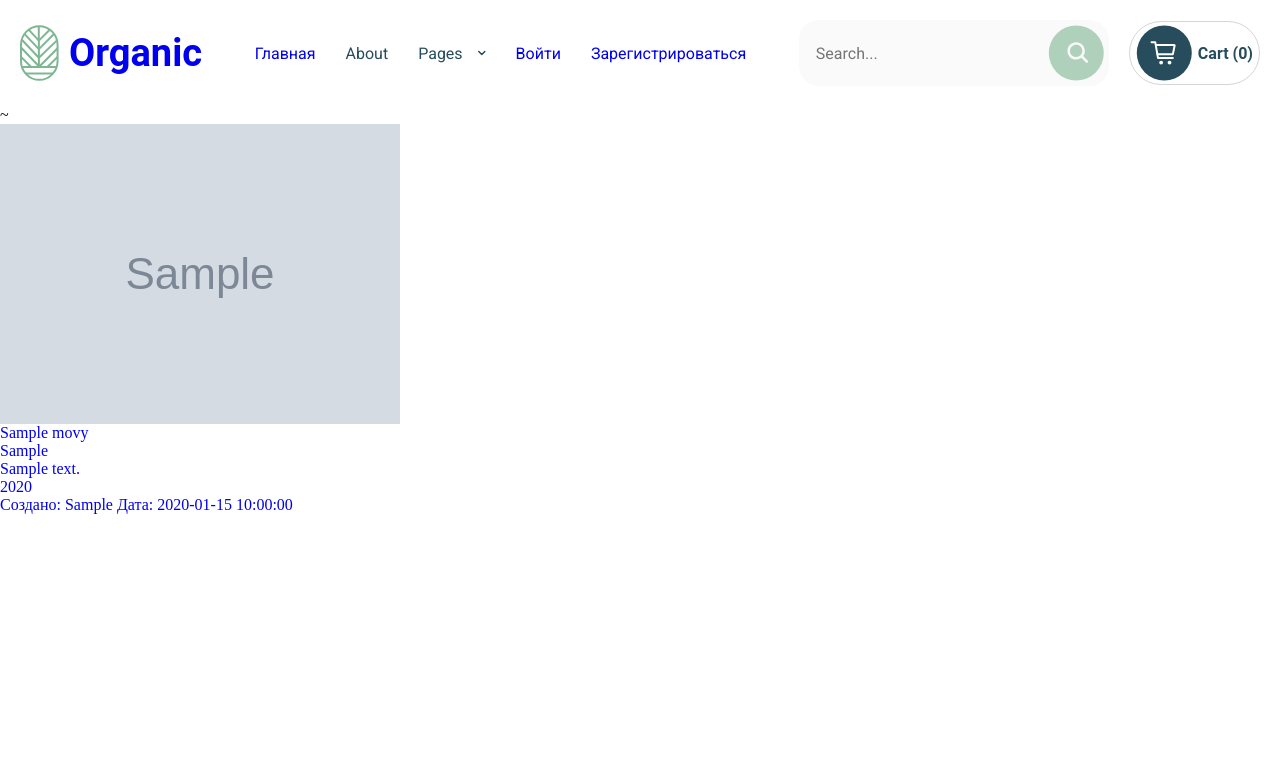
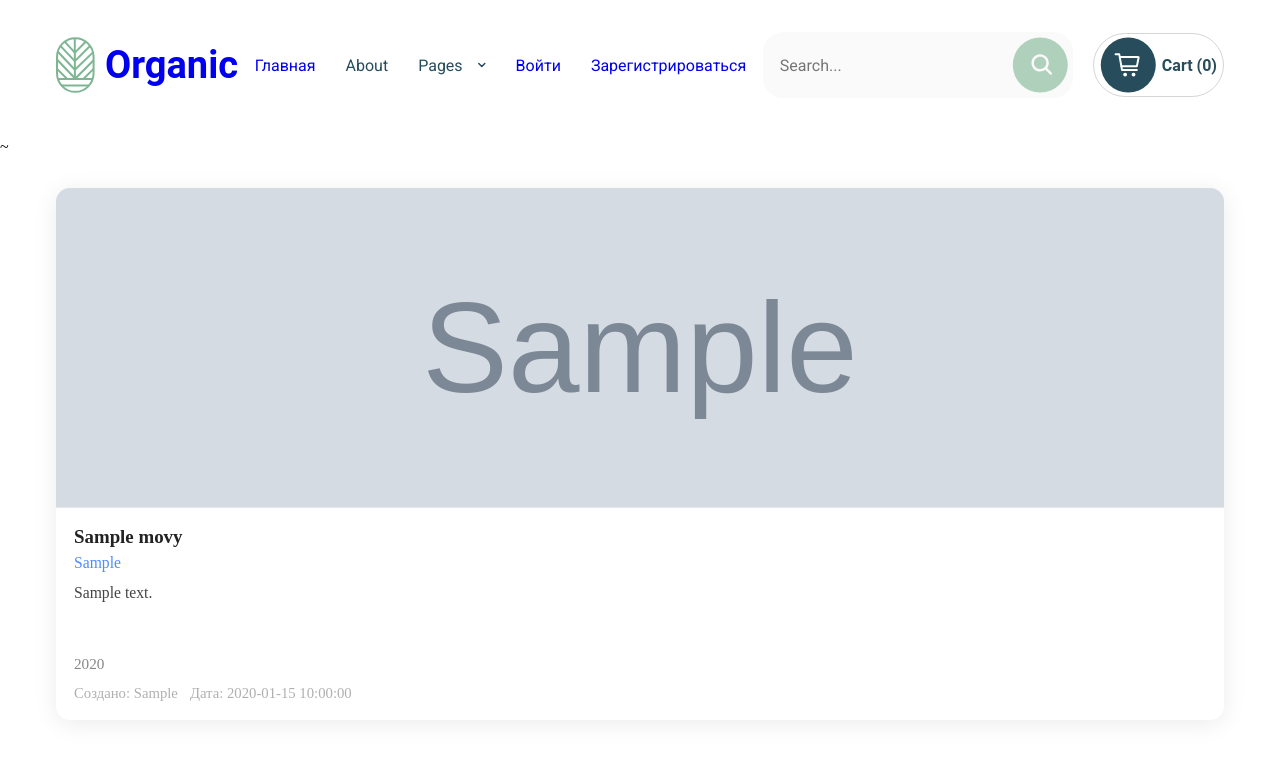
Before and after one commit to ivan78789/MovieRate, a PHP site: page / in a window 1280 px wide. Shown: the top 759 px of the page. Run offline with PHP 8.4, Linux system fonts and the light colour scheme; tables that the repository leaves empty or names only in its code hold one stand-in row (values such as "Sample post"); grey boxes marked "Sample" are stand-in pictures; some web fonts are replaced.

Commit message:
сделана верстка для фильмов

```diff
--- a/assets/css/style.css
+++ b/assets/css/style.css
@@ -447,3 +447,130 @@
   font-size: 0.98rem;
   list-style: disc inside;
 }
+
+/* для фильмов верстка */
+
+.container {
+  max-width: 1200px;
+  margin: 0 auto;
+  padding: 32px 16px 40px 16px;
+}
+
+.movie__grid {
+  display: grid;
+  grid-template-columns: repeat(auto-fit, minmax(270px, 1fr));
+  gap: 32px;
+}
+
+.movie__item {
+  display: flex;
+  flex-direction: column;
+  background: #fff;
+  border-radius: 14px;
+  box-shadow: 0 4px 24px rgba(0, 0, 0, 0.08);
+  overflow: hidden;
+  text-decoration: none;
+  color: #222;
+  transition: box-shadow 0.2s, transform 0.2s;
+  min-height: 420px;
+  position: relative;
+}
+
+.movie__item:hover {
+  box-shadow: 0 8px 32px rgba(79, 140, 255, 0.13);
+  transform: translateY(-4px) scale(1.02);
+}
+
+.movie__image {
+  width: 100%;
+  height: 320px;
+  overflow: hidden;
+  background: #f3f6fa;
+  display: flex;
+  align-items: center;
+  justify-content: center;
+}
+
+.movie__img {
+  width: 100%;
+  height: 100%;
+  object-fit: cover;
+  border-bottom: 1px solid #e5e7eb;
+}
+
+.movie__info {
+  padding: 18px 18px 0 18px;
+  display: flex;
+  flex-direction: column;
+  gap: 6px;
+}
+
+.movie__title {
+  font-size: 1.18rem;
+  font-weight: 600;
+  margin: 0;
+  white-space: nowrap;
+  overflow: hidden;
+  text-overflow: ellipsis;
+}
+
+.movie__type {
+  font-size: 0.98rem;
+  color: #4f8cff;
+  font-weight: 500;
+}
+
+.movie__desc-wrap {
+  padding: 12px 18px 18px 18px;
+  display: flex;
+  flex-direction: column;
+  gap: 10px;
+  flex: 1;
+}
+
+.movie__desc {
+  font-size: 0.98rem;
+  color: #444;
+  margin-bottom: 6px;
+  display: -webkit-box;
+  -webkit-line-clamp: 3;
+  -webkit-box-orient: vertical;
+  overflow: hidden;
+  text-overflow: ellipsis;
+  min-height: 3.5em;
+  max-height: 4.5em;
+}
+
+.movie__year {
+  font-size: 0.95rem;
+  color: #888;
+  margin-bottom: 2px;
+}
+
+.created_movie {
+  font-size: 0.92rem;
+  color: #b0b0b0;
+  display: flex;
+  gap: 12px;
+  flex-wrap: wrap;
+}
+
+.created_movie_text {
+  white-space: nowrap;
+  overflow: hidden;
+  text-overflow: ellipsis;
+}
+
+@media (max-width: 700px) {
+  .movie__image {
+    height: 180px;
+  }
+
+  .movie__item {
+    min-height: 320px;
+  }
+
+  .container {
+    padding: 16px 4px 24px 4px;
+  }
+}
--- a/include/movie.php
+++ b/include/movie.php
@@ -20,18 +20,20 @@ $movies = $MovieController->getAllMovies();
     <div class="movie">
         <div class="movie__grid">
             <?php foreach ($movies as $movie): ?>
-                <a href="/movie/<?= $movie['id'] ?>" class="movie__item">
+                <a href="/pages/movie/view.php?id=<?= $movie['id'] ?>" class="movie__item">
                     <div class="movie__image">
                         <img src="<?= htmlspecialchars($movie['poster_path']) ?>"
                             alt="<?= htmlspecialchars($movie['title']) ?>" class="movie__img">
                     </div>
                     <div class="movie__info">
-                        <h3 class="movie__title"><?= htmlspecialchars($movie['title']) ?></h3>
+                        <h3 class="movie__title" title="<?= htmlspecialchars($movie['title']) ?>">
+                            <?= htmlspecialchars($movie['title']) ?>
+                        </h3>
                         <span class="movie__type"><?= htmlspecialchars($movie['genre']) ?></span>
                     </div>
-                    <div>
-                        <div class="movie_desk">
-                            <p><?= htmlspecialchars($movie['description']) ?></p>
+                    <div class="movie__desc-wrap">
+                        <div class="movie__desc" title="<?= htmlspecialchars($movie['description']) ?>">
+                            <?= htmlspecialchars($movie['description']) ?>
                         </div>
                         <div class="movie__year">
                             <span class="movie__year-text"><?= htmlspecialchars($movie['year']) ?></span>
@@ -42,7 +44,6 @@ $movies = $MovieController->getAllMovies();
                         </div>
                     </div>
                 </a>
-
             <?php endforeach; ?>
         </div>
     </div>
```
